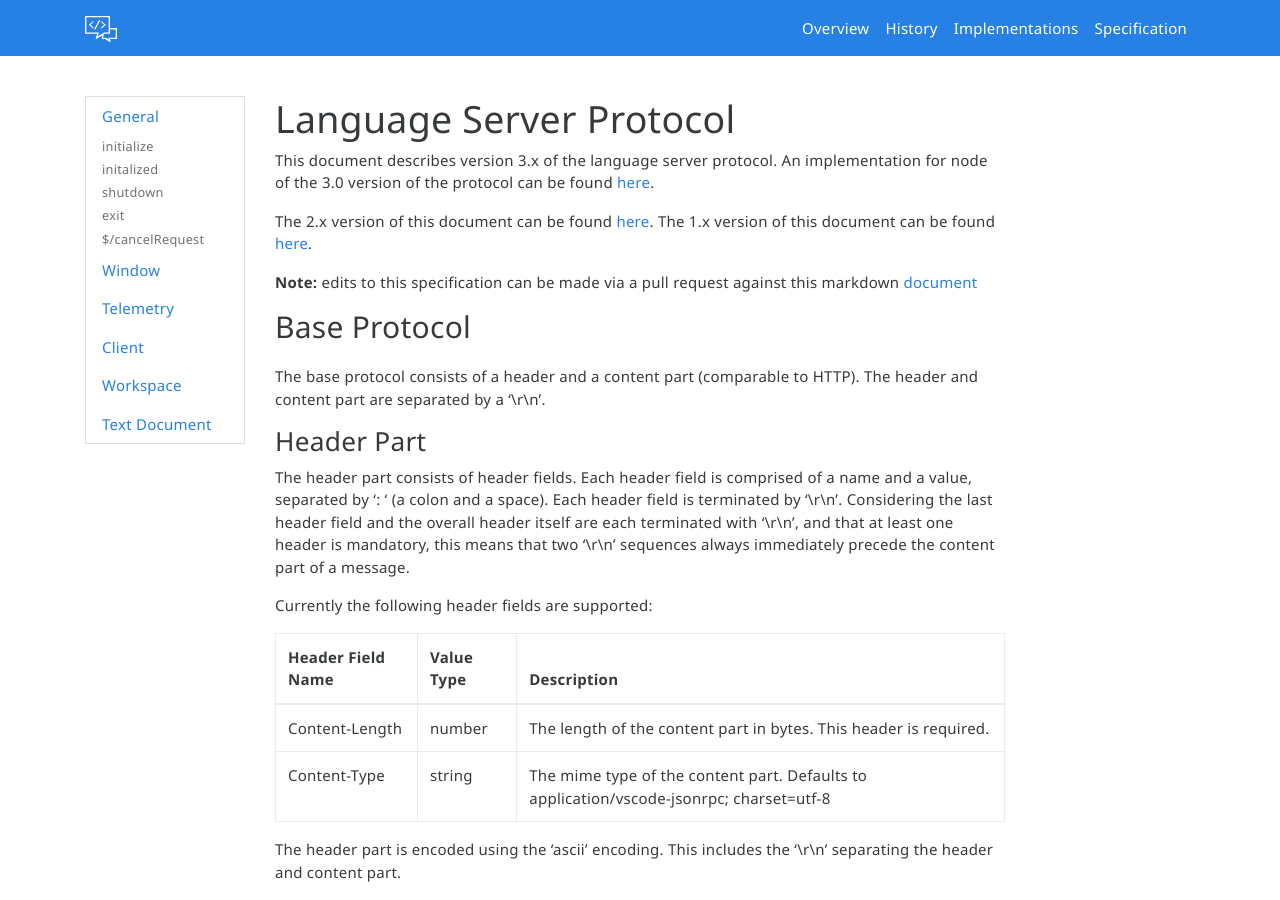
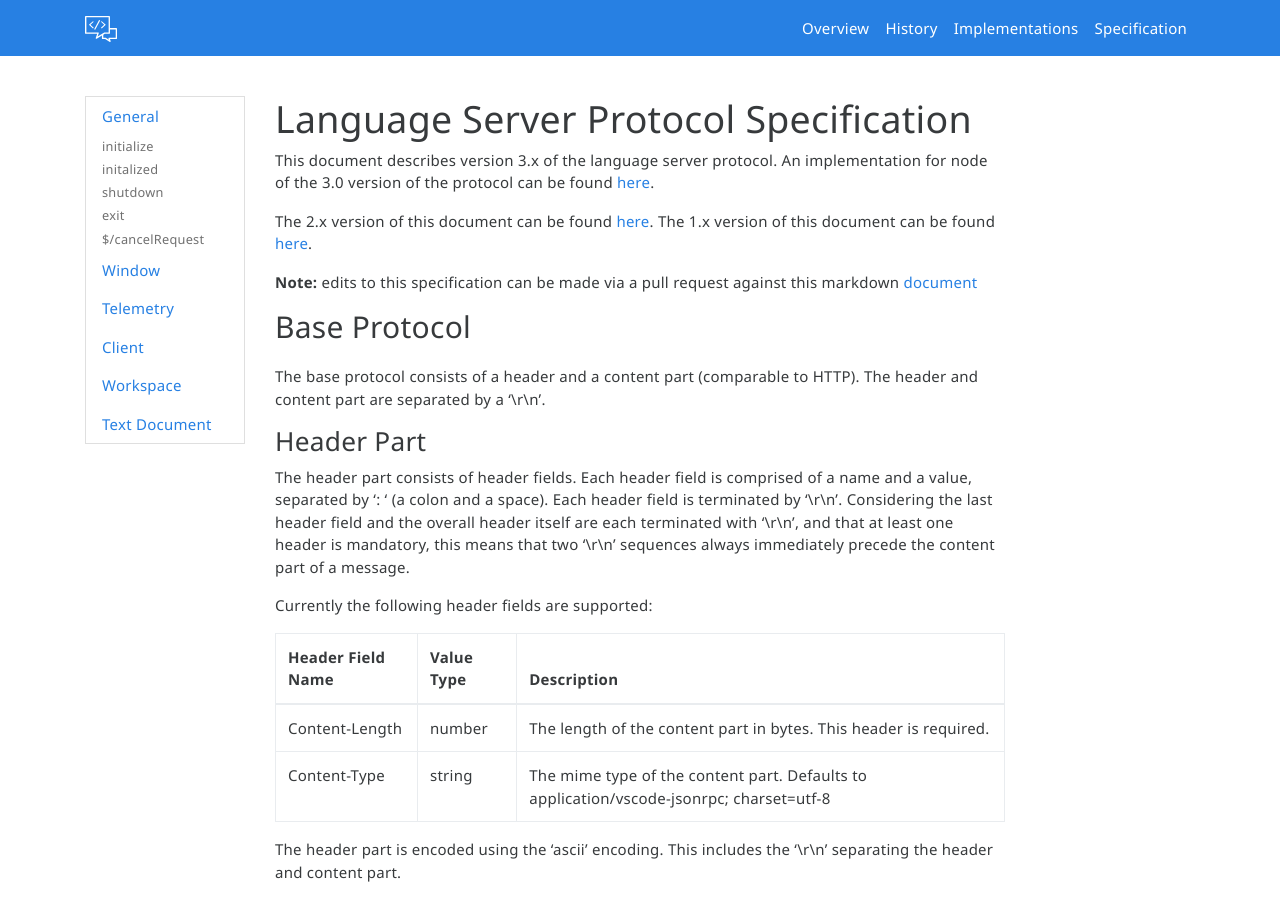
Before and after one commit to microsoft/language-server-protocol, a Jekyll site: the page built from specification.md, in a window 1280 px wide and 900 px high. Built offline with Jekyll 4.4.1, drawn with Linux system fonts in a browser that asks for light colours; nearby versions of some CDN libraries; emoji names are drawn with the system emoji font.

Commit message:
Tweak wording

```diff
--- a/specification.md
+++ b/specification.md
@@ -4,7 +4,7 @@ layout: specification
 sectionid: specification
 toc: true
 ---
-# Language Server Protocol
+# Language Server Protocol Specification
 
 This document describes version 3.x of the language server protocol. An implementation for node of the 3.0 version of the protocol can be found [here](https://github.com/Microsoft/vscode-languageserver-node).
 
```
